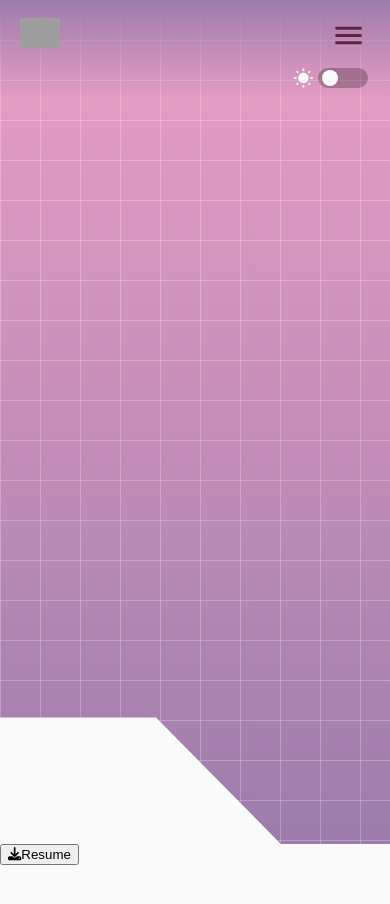
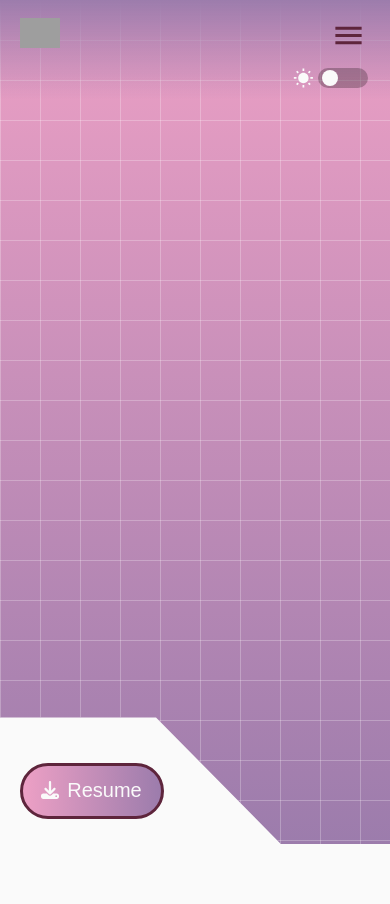
Before and after one commit to rkmiller131/portfolio, a React (Create React App) app in the folder client/: page / in a window 390 px wide. Shown: the top 904 px of the page. Built offline with nearby package versions, Linux system fonts and the light colour scheme; grey boxes are pictures that could not be loaded; the HTML template or start-up script is replaced by a standard one.

Commit message:
Hero Slant and Resume button are now fully responsive

```diff
--- a/client/src/components/Hero.jsx
+++ b/client/src/components/Hero.jsx
@@ -14,12 +14,14 @@ export default function Hero() {
       <div className={darkMode ? "hero-bg dark": "hero-bg"}>
         <div className="white-grid" />
       </div>
+      <div className="button-container">
         <a href="https://app.box.com/s/kjxbe409i76g3mi6v62feikjx4kxuu8p" target="blank">
           <button className={darkMode ? 'hero-btn dark' : 'hero-btn'}>
             <FontAwesomeIcon icon={faDownload} className="hero-btn-icon" />
             Resume
           </button>
         </a>
+      </div>
     </section>
   )
 }
--- a/client/src/styles/hero.scss
+++ b/client/src/styles/hero.scss
@@ -59,7 +59,10 @@ p {
     clip-path: polygon(0 0, 100% 0, 100% 100%, 45% 100%, 34% 82%, 0 82%);
     background: $pink-to-purple;
     @media screen and (max-width: 1280px) {
-      clip-path: polygon(0 0, 100% 0, 100% 100%, 50% 100%, 34% 80%, 0 80%);
+      clip-path: polygon(0 0, 100% 0, 100% 100%, 50% 100%, 34% 82%, 0 82%);
+    }
+    @media screen and (max-width: 600px) {
+      clip-path: polygon(0 0, 100% 0, 100% 100%, 60% 100%, 33% 82%, 0 82%);
     }
     @media screen and (max-width: 450px) {
       clip-path: polygon(0 0, 100% 0, 100% 100%, 72% 100%, 40% 85%, 0 85%);
@@ -77,11 +80,214 @@ p {
         linear-gradient(to bottom, rgba(255, 255, 255, 0.25) 1px, transparent 1px);
         clip-path: polygon(0 0, 100% 0, 100% 100%, 45% 100%, 34% 82%, 0 82%);
         @media screen and (max-width: 1280px) {
-          clip-path: polygon(0 0, 100% 0, 100% 100%, 50% 100%, 34% 80%, 0 80%);
+          clip-path: polygon(0 0, 100% 0, 100% 100%, 50% 100%, 34% 82%, 0 82%);
+        }
+        @media screen and (max-width: 600px) {
+          clip-path: polygon(0 0, 100% 0, 100% 100%, 60% 100%, 33% 82%, 0 82%);
         }
         @media screen and (max-width: 450px) {
           clip-path: polygon(0 0, 100% 0, 100% 100%, 72% 100%, 40% 85%, 0 85%);
         }
     }
   }
+  .button-container {
+    // height: 17%;
+    // width: 33%;
+    // position: absolute;
+    // bottom: 0;
+    // padding: 2% 0;
+    .hero-btn {
+      position: absolute;
+      left: 10%;
+      bottom: 3%;
+      height: 6.6rem;
+      width: 20rem;
+      border: 4px solid #5e253c;
+      border-radius: 4rem 4rem;
+      background: $buttonbg;
+      color: $appleWhite;
+      font-size: 30px;
+      z-index: 10;
+      overflow: hidden;
+      // desktop responsiveness
+      @media screen and (max-height: 1180px) {
+        height: 6rem;
+        width: 16rem;
+        font-size: 28px;
+      }
+      @media screen and (max-height: 770px) {
+        height: 5rem;
+        width: 13rem;
+        font-size: 24px;
+      }
+      // ipads and tablets
+      @media screen and (max-width: 915px) {
+        left: 4%;
+        height: 6rem;
+        width: 16rem;
+      }
+      @media screen and (max-width: 600px), (max-device-width: 750px) {
+        height: 4rem;
+        width: 10rem;
+      }
+      // mobile responsiveness
+      @media screen and (max-width: 450px){
+        height: 3.5rem;
+        width: 9rem;
+        font-size: 20px;
+        left: 5%;
+        border-width: 3px;
+      }
+      @media screen and (max-height: 450px) {
+        height: 3rem;
+        width: 10rem;
+        left: 10%;
+        border-width: 3px;
+      }
+      @media screen and (max-height: 375px) {
+        height: 2.5rem;
+        width: 8rem;
+        font-size: 18px;
+      }
+      @media screen and (max-width: 320px){
+        height: 3rem;
+        width: 7rem;
+        font-size: 16px;
+      }
+      @media screen and (max-height: 320px) {
+        left: 5%;
+      }
+      &.dark {
+        border-color: #3E3744;
+        background: $darkbtnbg;
+        &:hover {
+          border-color: #3E3744;
+          background: $reversedarkbtn;
+        }
+      }
+      &:before {
+        content: '';
+        position: absolute;
+        height: 110px;
+        width: 22px;
+        background: #fff;
+        box-shadow: 0 0 10px #fff;
+        filter: blur(2px);
+        opacity: 0.7;
+        top: -22px;
+        transition: 0.3s;
+        transform: rotate(-20deg) translateX(-87px);
+      }
+      &:hover {
+        background: $hoverbuttonbg;
+        border: 4px solid #5e253c;
+        &::before{
+          transform: rotate(-20deg) translate(195px, 78px);
+        }
+      }
+      &:active {
+        background: #8c89b6;
+      }
+      .hero-btn-icon {
+        background: transparent;
+        color: $appleWhite;
+        font-size: 28px;
+        margin-right: 15px;
+        @media screen and (max-width: 900px) {
+          font-size: 20px;
+          margin-right: 10px;
+        }
+        @media screen and (max-width: 600px) {
+          font-size: 18px;
+          margin-right: 8px;
+        }
+      }
+    }
+  }
+  // .hero-btn {
+  //   position: absolute;
+  //   // bottom: 0;
+  //   // left: 12%;
+  //   height: 6rem;
+  //   width: 16rem;
+  //   border: 4px solid #5e253c;
+  //   border-radius: 4rem 4rem;
+  //   background: $buttonbg;
+  //   color: $appleWhite;
+  //   font-size: 28px;
+  //   z-index: 10;
+  //   overflow: hidden;
+  //   &.dark {
+  //     border-color: #3E3744;
+  //     background: $darkbtnbg;
+  //     &:hover {
+  //       border-color: #3E3744;
+  //       background: $reversedarkbtn;
+  //     }
+  //   }
+  //   @media screen and (max-width: 900px) {
+  //     height: 5rem;
+  //     width: 14rem;
+  //     font-size: 24px;
+  //     border-radius: 3rem 3rem;
+  //     border-width: 3px;
+  //     top: 30%;
+  //   }
+  //   @media screen and (max-width: 600px) {
+  //     height: 4rem;
+  //     width: 10rem;
+  //     font-size: 20px;
+  //     border-radius: 2rem 2rem;
+  //   }
+  //   @media screen and (max-width: 500px) {
+  //     height: 3.5rem;
+  //     width: 9rem;
+  //     font-size: 18px;
+  //     top: 35%;
+  //   }
+  //   @media screen and (max-width: 400px) {
+  //     height: 3rem;
+  //     width: 8rem;
+  //     font-size: 16px;
+  //     top: 40%;
+  //     left: 10%;
+  //   }
+  //   &:before {
+  //     content: '';
+  //     position: absolute;
+  //     height: 100px;
+  //     width: 22px;
+  //     background: #fff;
+  //     box-shadow: 0 0 10px #fff;
+  //     filter: blur(2px);
+  //     opacity: 0.7;
+  //     top: -22px;
+  //     transition: 0.3s;
+  //     transform: rotate(-20deg) translateX(-60px);
+  //   }
+  //   &:hover {
+  //     background: $hoverbuttonbg;
+  //     border: 4px solid #5e253c;
+  //     &::before{
+  //       transform: rotate(-20deg) translate(155px, 70px);
+  //     }
+  //   }
+  //   &:active {
+  //     background: #8c89b6;
+  //   }
+  //   .hero-btn-icon {
+  //     background: transparent;
+  //     color: $appleWhite;
+  //     font-size: 28px;
+  //     margin-right: 15px;
+  //     @media screen and (max-width: 900px) {
+  //       font-size: 20px;
+  //       margin-right: 10px;
+  //     }
+  //     @media screen and (max-width: 600px) {
+  //       font-size: 18px;
+  //       margin-right: 8px;
+  //     }
+  //   }
+  // }
 }
--- a/client/src/styles/heroOG.scss
+++ b/client/src/styles/heroOG.scss
@@ -374,89 +374,89 @@ p {
 //   }
 // }
 
-// .hero-btn {
-//   position: absolute;
-//   top: 25%;
-//   left: 20%;
-//   height: 6rem;
-//   width: 16rem;
-//   border: 4px solid #5e253c;
-//   border-radius: 4rem 4rem;
-//   background: $buttonbg;
-//   color: $appleWhite;
-//   font-size: 28px;
-//   z-index: 1;
-//   overflow: hidden;
-//   &.dark {
-//     border-color: #3E3744;
-//     background: $darkbtnbg;
-//     &:hover {
-//       border-color: #3E3744;
-//       background: $reversedarkbtn;
-//     }
-//   }
-//   @media screen and (max-width: 900px) {
-//     height: 5rem;
-//     width: 14rem;
-//     font-size: 24px;
-//     border-radius: 3rem 3rem;
-//     border-width: 3px;
-//     top: 30%;
-//   }
-//   @media screen and (max-width: 600px) {
-//     height: 4rem;
-//     width: 10rem;
-//     font-size: 20px;
-//     border-radius: 2rem 2rem;
-//   }
-//   @media screen and (max-width: 500px) {
-//     height: 3.5rem;
-//     width: 9rem;
-//     font-size: 18px;
-//     top: 35%;
-//   }
-//   @media screen and (max-width: 400px) {
-//     height: 3rem;
-//     width: 8rem;
-//     font-size: 16px;
-//     top: 40%;
-//     left: 10%;
-//   }
-//   &:before {
-//     content: '';
-//     position: absolute;
-//     height: 100px;
-//     width: 22px;
-//     background: #fff;
-//     box-shadow: 0 0 10px #fff;
-//     filter: blur(2px);
-//     opacity: 0.7;
-//     top: -22px;
-//     transition: 0.3s;
-//     transform: rotate(-20deg) translateX(-60px);
-//   }
-//   &:hover {
-//     background: $hoverbuttonbg;
-//     border: 4px solid #5e253c;
-//     &::before{
-//       transform: rotate(-20deg) translate(155px, 70px);
-//     }
-//   }
-//   &:active {
-//     background: #8c89b6;
-//   }
-//   .hero-btn-icon {
-//     background: transparent;
-//     color: $appleWhite;
-//     font-size: 28px;
-//     margin-right: 15px;
-//     @media screen and (max-width: 900px) {
-//       font-size: 20px;
-//       margin-right: 10px;
-//     }
-//     @media screen and (max-width: 600px) {
-//       font-size: 18px;
-//       margin-right: 8px;
-//     }
-//   }
+.hero-btn {
+  position: absolute;
+  top: 25%;
+  left: 20%;
+  height: 6rem;
+  width: 16rem;
+  border: 4px solid #5e253c;
+  border-radius: 4rem 4rem;
+  background: $buttonbg;
+  color: $appleWhite;
+  font-size: 28px;
+  z-index: 1;
+  overflow: hidden;
+  &.dark {
+    border-color: #3E3744;
+    background: $darkbtnbg;
+    &:hover {
+      border-color: #3E3744;
+      background: $reversedarkbtn;
+    }
+  }
+  @media screen and (max-width: 900px) {
+    height: 5rem;
+    width: 14rem;
+    font-size: 24px;
+    border-radius: 3rem 3rem;
+    border-width: 3px;
+    top: 30%;
+  }
+  @media screen and (max-width: 600px) {
+    height: 4rem;
+    width: 10rem;
+    font-size: 20px;
+    border-radius: 2rem 2rem;
+  }
+  @media screen and (max-width: 500px) {
+    height: 3.5rem;
+    width: 9rem;
+    font-size: 18px;
+    top: 35%;
+  }
+  @media screen and (max-width: 400px) {
+    height: 3rem;
+    width: 8rem;
+    font-size: 16px;
+    top: 40%;
+    left: 10%;
+  }
+  &:before {
+    content: '';
+    position: absolute;
+    height: 100px;
+    width: 22px;
+    background: #fff;
+    box-shadow: 0 0 10px #fff;
+    filter: blur(2px);
+    opacity: 0.7;
+    top: -22px;
+    transition: 0.3s;
+    transform: rotate(-20deg) translateX(-60px);
+  }
+  &:hover {
+    background: $hoverbuttonbg;
+    border: 4px solid #5e253c;
+    &::before{
+      transform: rotate(-20deg) translate(155px, 70px);
+    }
+  }
+  &:active {
+    background: #8c89b6;
+  }
+  .hero-btn-icon {
+    background: transparent;
+    color: $appleWhite;
+    font-size: 28px;
+    margin-right: 15px;
+    @media screen and (max-width: 900px) {
+      font-size: 20px;
+      margin-right: 10px;
+    }
+    @media screen and (max-width: 600px) {
+      font-size: 18px;
+      margin-right: 8px;
+    }
+  }
 }
```
Lines whose indentation alone changed are shown as unchanged.
